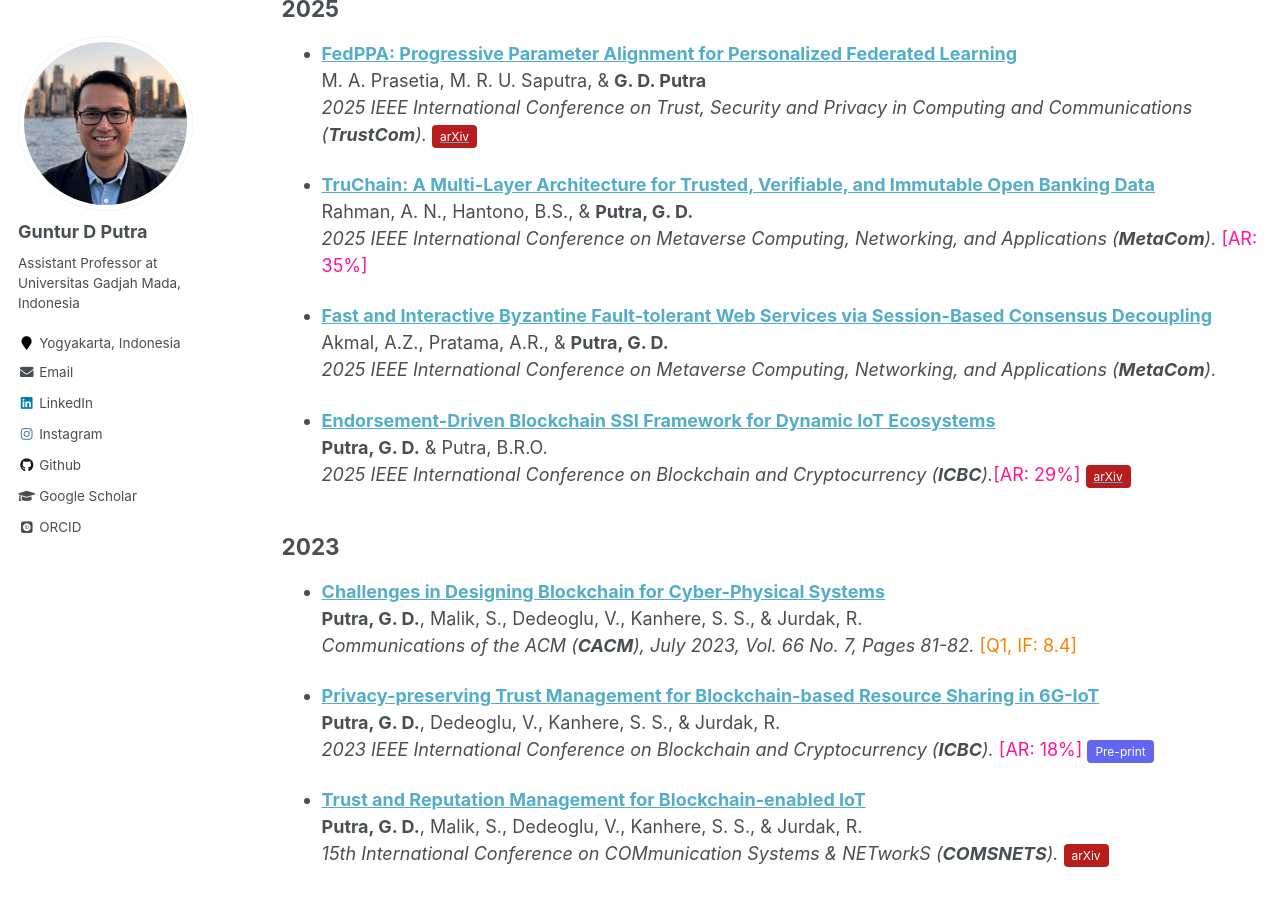
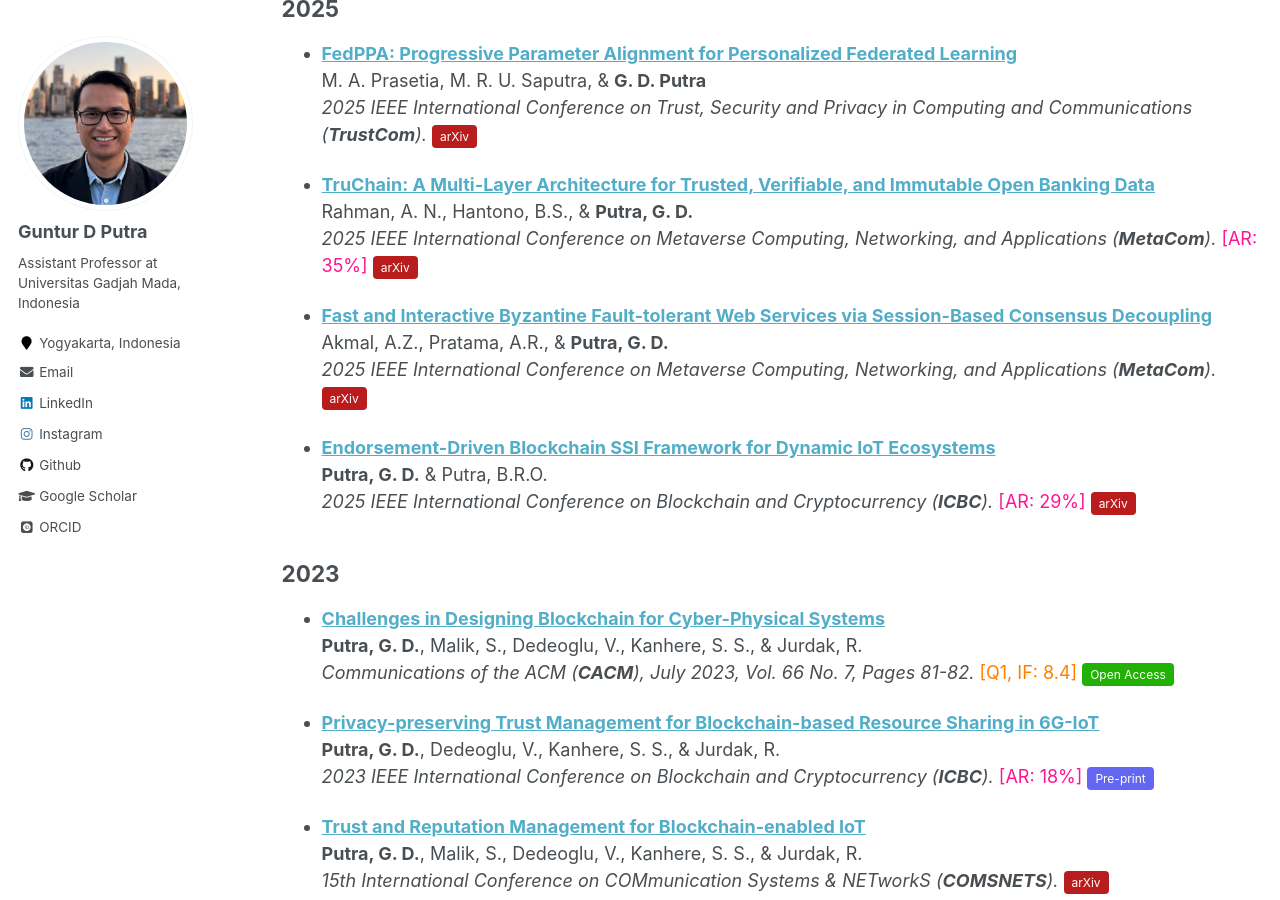
Before and after one commit to gdputra/gdputra.github.io, a Jekyll site: the page built from _pages/publications.md, in a window 1280 px wide and 900 px high, scrolled down 266 px. Built offline with Jekyll 4.4.1, drawn with Linux system fonts in a browser that asks for light colours; some web fonts are replaced.

Commit message:
fix: update publication links and add conference details for 2025 papers

```diff
--- a/_pages/publications.md
+++ b/_pages/publications.md
@@ -13,34 +13,39 @@ Please find the full list of my papers on [Google Scholar](https://scholar.googl
 
 ## 2025
 
-- <b>[FedPPA: Progressive Parameter Alignment for Personalized Federated Learning](https://arxiv.org/abs/2510.14698)</b>
+- <b>[FedPPA: Progressive Parameter Alignment for Personalized Federated Learning](https://doi.org/10.1109/Trustcom66490.2025.00214)</b>
   <br>M. A. Prasetia, M. R. U. Saputra, & <b>G. D. Putra</b><br>
   <i>2025 IEEE International Conference on Trust, Security and Privacy in Computing and Communications (<b>TrustCom</b>).</i>
-  [<span style="background-color: #b91c1c; color: white; padding: 4px 8px; border-radius: 4px; text-decoration: none; font-size: 12px;">arXiv</span>](https://arxiv.org/abs/2510.14698)
+  <a href="https://arxiv.org/abs/2510.14698" style="background-color: #b91c1c; color: white; padding: 4px 8px; border-radius: 4px; text-decoration: none; font-size: 12px;">arXiv</a>
 
-- <b>[TruChain: A Multi-Layer Architecture for Trusted, Verifiable, and Immutable Open Banking Data](https://doi.org/10.48550/arXiv.2507.08286)</b>
+- <b>[TruChain: A Multi-Layer Architecture for Trusted, Verifiable, and Immutable Open Banking Data](https://doi.org/10.1109/MetaCom65502.2025.00068)</b>
   <br>Rahman, A. N., Hantono, B.S., & <b>Putra, G. D.</b><br>
   <i>2025 IEEE International Conference on Metaverse Computing, Networking, and Applications (<b>MetaCom</b>).</i> <font color="#FF1493">[AR: 35%]</font>
+  <a href="https://arxiv.org/abs/2507.08286" style="background-color: #b91c1c; color: white; padding: 4px 8px; border-radius: 4px; text-decoration: none; font-size: 12px;">arXiv</a>
 
-- <b>[Fast and Interactive Byzantine Fault-tolerant Web Services via Session-Based Consensus Decoupling](https://doi.org/10.48550/arXiv.2507.08281)</b>
+
+- <b>[Fast and Interactive Byzantine Fault-tolerant Web Services via Session-Based Consensus Decoupling](https://doi.org/10.1109/MetaCom65502.2025.00030)</b>
   <br>Akmal, A.Z., Pratama, A.R., & <b>Putra, G. D.</b><br>
   <i>2025 IEEE International Conference on Metaverse Computing, Networking, and Applications (<b>MetaCom</b>).</i>
+  <a href="https://arxiv.org/abs/2507.08281" style="background-color: #b91c1c; color: white; padding: 4px 8px; border-radius: 4px; text-decoration: none; font-size: 12px;">arXiv</a>
 
 - <b>[
   Endorsement-Driven Blockchain SSI Framework for Dynamic IoT Ecosystems](https://doi.org/10.48550/arXiv.2507.09859)</b>
   <br><b>Putra, G. D.</b> & Putra, B.R.O.<br>
-  <i>2025 IEEE International Conference on Blockchain and Cryptocurrency (<b>ICBC</b>).</i><font color="#FF1493">[AR: 29%]</font>
-  [<span style="background-color: #b91c1c; color: white; padding: 4px 8px; border-radius: 4px; text-decoration: none; font-size: 12px;">arXiv</span>](https://doi.org/10.48550/arXiv.2507.09859)
+  <i>2025 IEEE International Conference on Blockchain and Cryptocurrency (<b>ICBC</b>).</i> <font color="#FF1493">[AR: 29%]</font>
+  <a href="https://doi.org/10.48550/arXiv.2507.09859" style="background-color: #b91c1c; color: white; padding: 4px 8px; border-radius: 4px; text-decoration: none; font-size: 12px;">arXiv</a>
 
 ## 2023
 
 - <b>[Challenges in Designing Blockchain for Cyber-Physical Systems](https://dl.acm.org/doi/10.1145/3589648)</b>
   <br><b>Putra, G. D.</b>, Malik, S., Dedeoglu, V., Kanhere, S. S., & Jurdak, R.<br>
   <i>Communications of the ACM (<b>CACM</b>), July 2023, Vol. 66 No. 7, Pages 81-82.</i> <font color="#FF7F00">[Q1, IF: 8.4]</font>
+  <a href="https://dl.acm.org/doi/10.1145/3589648" style="background-color: #21b104; color: white; padding: 4px 8px; border-radius: 4px; text-decoration: none; font-size: 12px;">Open Access</a>
 
 - <b>[Privacy-preserving Trust Management for Blockchain-based Resource Sharing in 6G-IoT](https://eprints.qut.edu.au/238213/)</b>
   <br><b>Putra, G. D.</b>, Dedeoglu, V., Kanhere, S. S., & Jurdak, R.<br>
-  <i>2023 IEEE International Conference on Blockchain and Cryptocurrency (<b>ICBC</b>).</i> <font color="#FF1493">[AR: 18%]</font> <a href="https://eprints.qut.edu.au/238213/" target="_blank" style="background-color: #6366f1; color: white; padding: 4px 8px; border-radius: 4px; text-decoration: none; font-size: 12px; transition: all 0.2s ease;" onmouseover="this.style.backgroundColor='#4f46e5'; this.style.transform='translateY(-1px)'; this.style.boxShadow='0 2px 4px rgba(0,0,0,0.2)'" onmouseout="this.style.backgroundColor='#6366f1'; this.style.transform='translateY(0px)'; this.style.boxShadow='none'">Pre-print</a>
+  <i>2023 IEEE International Conference on Blockchain and Cryptocurrency (<b>ICBC</b>).</i> <font color="#FF1493">[AR: 18%]</font>
+  <a href="https://eprints.qut.edu.au/238213/" target="_blank" style="background-color: #6366f1; color: white; padding: 4px 8px; border-radius: 4px; text-decoration: none; font-size: 12px;">Pre-print</a>
 
 - <b>[Trust and Reputation Management for Blockchain-enabled IoT](https://doi.org/10.1109/COMSNETS56262.2023.10041348)</b>
   <br><b>Putra, G. D.</b>, Malik, S., Dedeoglu, V., Kanhere, S. S., & Jurdak, R.<br>
```
